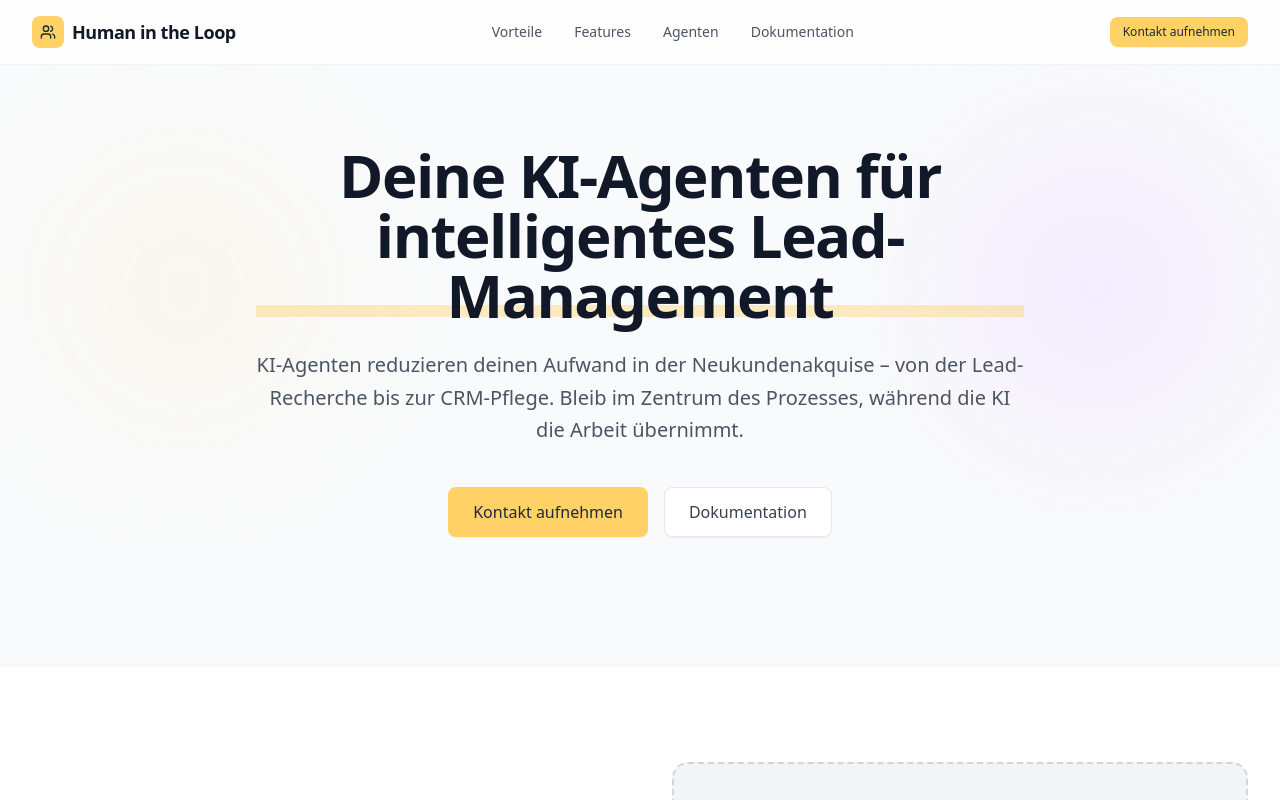
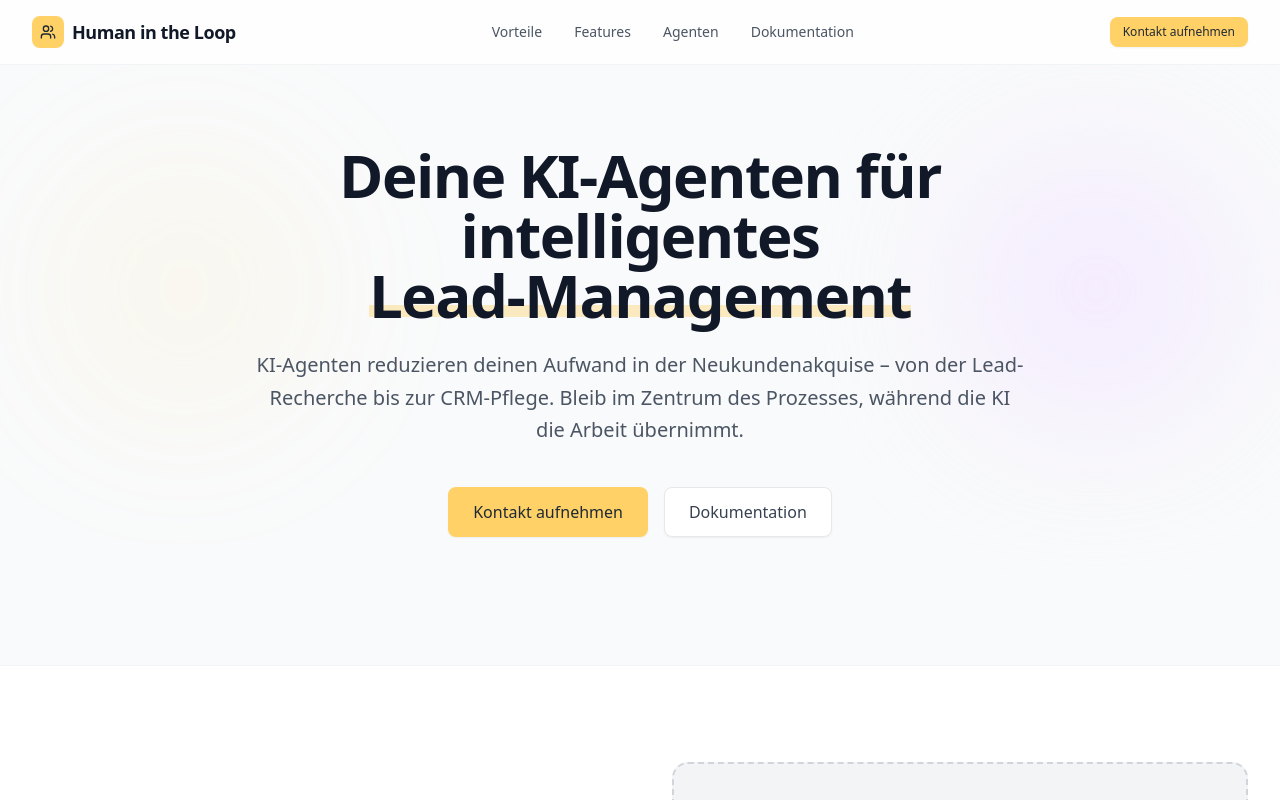
Before and after one commit to christian-klng/homepage, a React (Vite) app: page / in a window 1280 px wide. Shown: the top 800 px of the page. Built offline with nearby package versions, Linux system fonts and the light colour scheme.

Commit message:
Update App.tsx

```diff
--- a/App.tsx
+++ b/App.tsx
@@ -26,9 +26,9 @@ function App() {
                 transition={{ duration: 0.5 }}
                 className="text-5xl md:text-6xl font-bold tracking-tight text-gray-900 mb-6"
               >
-                Deine KI-Agenten für{' '}
-                <span className="relative inline-block">
-                  <span className="relative z-10">intelligentes Lead-Management</span>
+                Deine KI-Agenten für intelligentes{' '}
+                <span className="relative inline-block whitespace-nowrap">
+                  <span className="relative z-10">Lead-Management</span>
                   <span className="absolute bottom-2 left-0 w-full h-3 bg-primary/40 -z-0"></span>
                 </span>
               </motion.h1>
```
